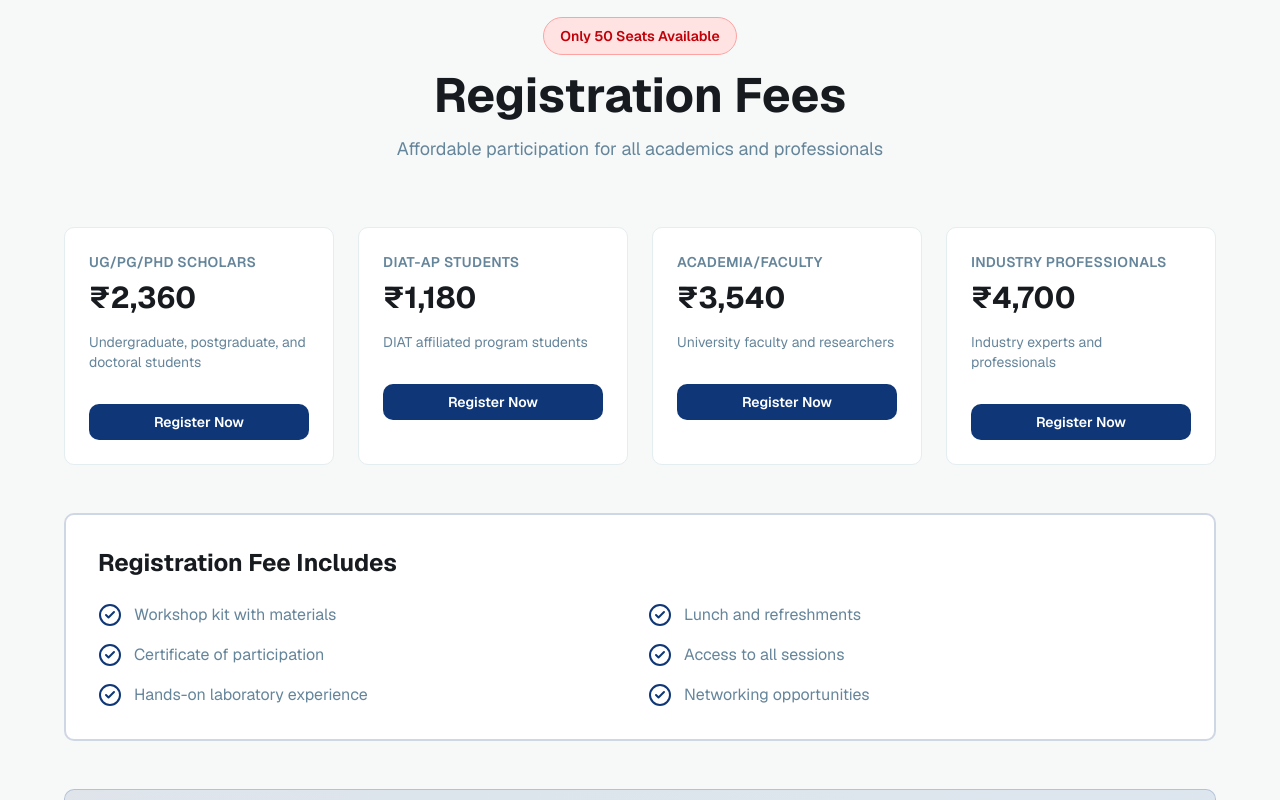
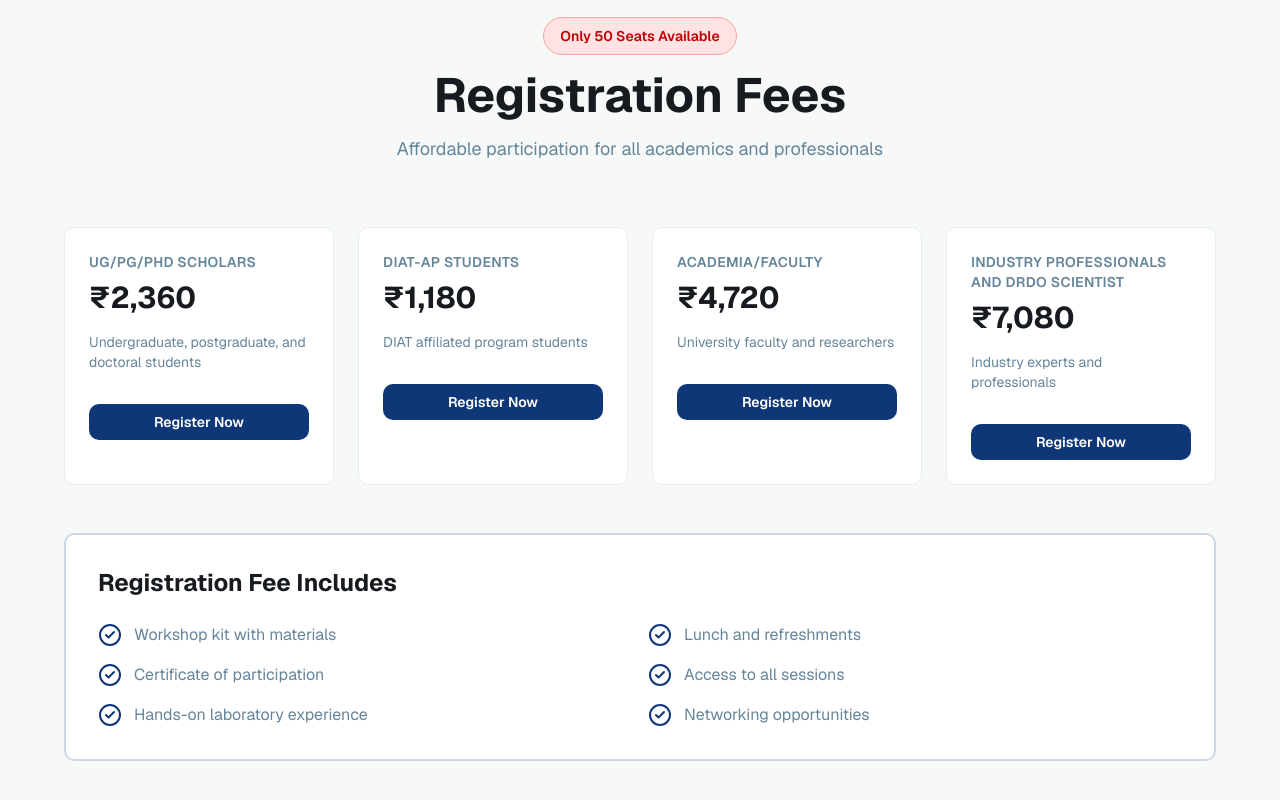
Before and after one commit to utkarsh207543/photomat, a Next.js app in the folder photonics-workshop-website/: page / in a window 1280 px wide. Shown: the part 11200-12000 px from the top of the page. Built offline with nearby package versions, Linux system fonts and the light colour scheme.

Commit message:
Update selection intimation date and registration fees for academia and industry/DRDO

```diff
--- a/photonics-workshop-website/components/sections/important-dates.tsx
+++ b/photonics-workshop-website/components/sections/important-dates.tsx
@@ -12,7 +12,7 @@ const dates = [
     icon: '🔴',
   },
   {
-    date: 'September 21, 2026',
+    date: 'September 17, 2026',
     event: 'Selection Intimation',
     description: 'Shortlisted participants will be notified via email',
     priority: false,
--- a/photonics-workshop-website/components/sections/registration.tsx
+++ b/photonics-workshop-website/components/sections/registration.tsx
@@ -18,13 +18,13 @@ const categories = [
   },
   {
     category: 'Academia/Faculty',
-    fee: '₹3,540',
+    fee: '₹4,720',
     color: 'from-purple-500 to-pink-500',
     description: 'University faculty and researchers',
   },
   {
-    category: 'Industry Professionals',
-    fee: '₹4,700',
+    category: 'Industry Professionals and DRDO Scientist',
+    fee: '₹7,080',
     color: 'from-orange-500 to-red-500',
     description: 'Industry experts and professionals',
   },
```
